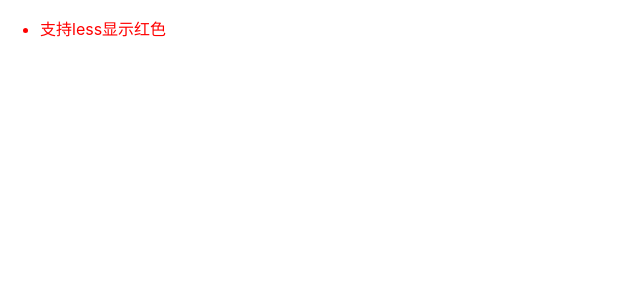
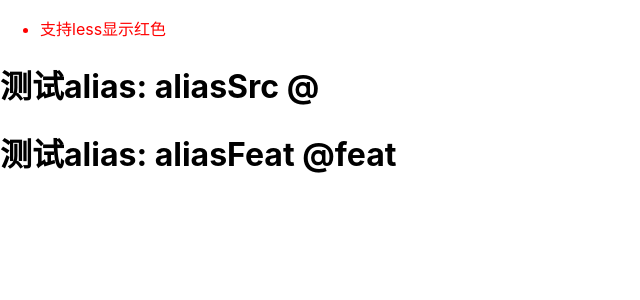
Before and after one commit to dongCode/easy, a React (Create React App) app: page / in a window 1280 px wide. Shown: the top 300 px of the page, without its empty margins (0-640 px from the left). Built offline with nearby package versions, Linux system fonts and the light colour scheme.

Commit message:
feat: alias

```diff
--- a/craco.config.js
+++ b/craco.config.js
@@ -1,5 +1,6 @@
 const lessPlugin = require('craco-less');
 const AnalyzerPlugin = require('webpack-bundle-analyzer').BundleAnalyzerPlugin;
+const aliasPlugin = require('craco-alias');
 
 const createWebpackPlugins = () => {
   const isAnalyze = process.env.ANALYZE;
@@ -15,13 +16,21 @@ const createWebpackPlugins = () => {
   return defaultPlugins;
 };
 const createPlugins = () => {
-  const defaultPlugins = [lessPlugin];
+  const defaultPlugins = [
+    {
+      plugin: lessPlugin,
+    },
+    {
+      plugin: aliasPlugin,
+      options: {
+        source: 'tsconfig',
+        baseUrl: '.',
+        tsConfigPath: './tsconfig.paths.json',
+      },
+    },
+  ];
 
-  return defaultPlugins.map(plugin => {
-    return {
-      plugin,
-    };
-  });
+  return defaultPlugins;
 };
 module.exports = () => {
   return {
--- a/package.json
+++ b/package.json
@@ -46,6 +46,7 @@
   "devDependencies": {
     "@commitlint/cli": "^16.2.4",
     "@commitlint/config-conventional": "^16.2.4",
+    "craco-alias": "^3.0.1",
     "craco-less": "^2.0.0",
     "cross-env": "^7.0.3",
     "eslint-config-prettier": "^8.5.0",
--- a/src/App.tsx
+++ b/src/App.tsx
@@ -1,4 +1,5 @@
 import './App.less';
+import TestAlias from '@feat/testAlias';
 
 function App() {
   return (
@@ -6,6 +7,7 @@ function App() {
       <ul>
         <li className="red">支持less显示红色</li>
       </ul>
+      <TestAlias />
     </div>
   );
 }
--- /dev/null
+++ b/src/features/aliasFeat/index.tsx
@@ -0,0 +1,4 @@
+const AliasFeat = () => {
+  return <h1>测试alias: aliasFeat @feat</h1>;
+};
+export default AliasFeat;
--- /dev/null
+++ b/src/features/aliasSrc/index.tsx
@@ -0,0 +1,4 @@
+const AliasSrc = () => {
+  return <h1>测试alias: aliasSrc @</h1>;
+};
+export default AliasSrc;
--- /dev/null
+++ b/src/features/testAlias/index.tsx
@@ -0,0 +1,12 @@
+import AliasSrc from '@/features/aliasSrc';
+import AliasFeat from '@feat/aliasFeat';
+
+const TestAlias = () => {
+  return (
+    <div>
+      <AliasSrc />
+      <AliasFeat />
+    </div>
+  );
+};
+export default TestAlias;
```
Also changed, not shown: tsconfig.json (+3 -8 lines), tsconfig.paths.json (added, +9 -0 lines).
